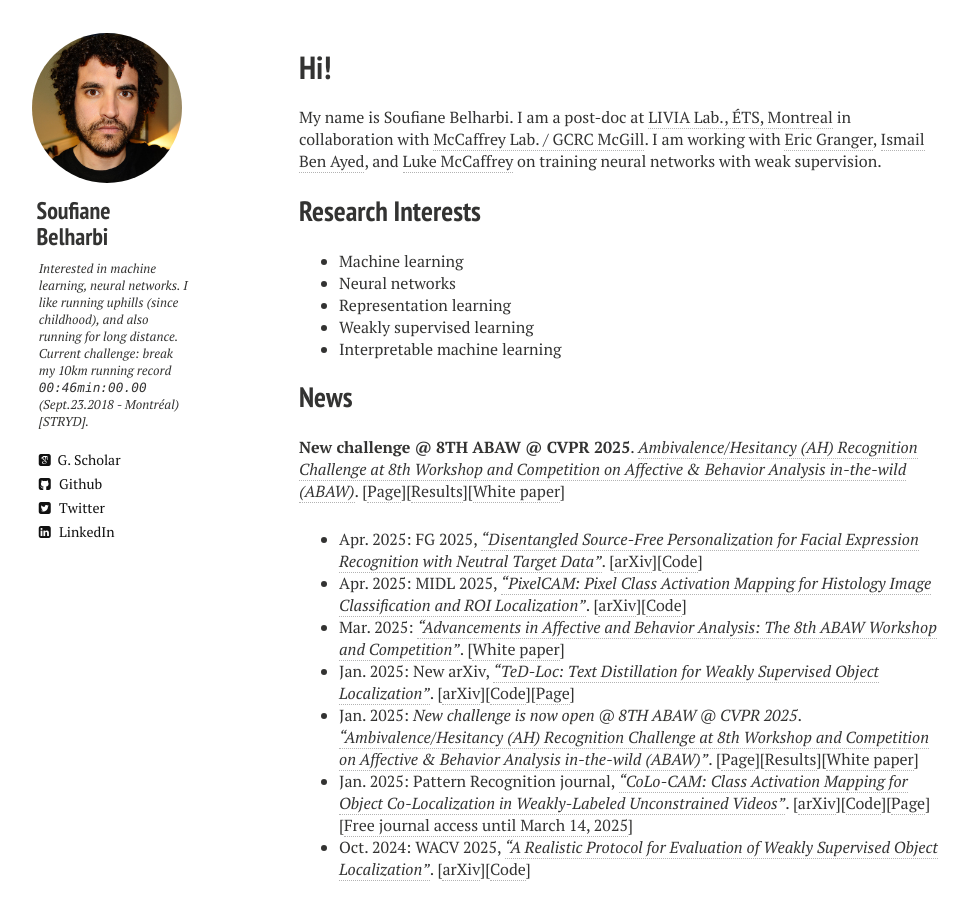
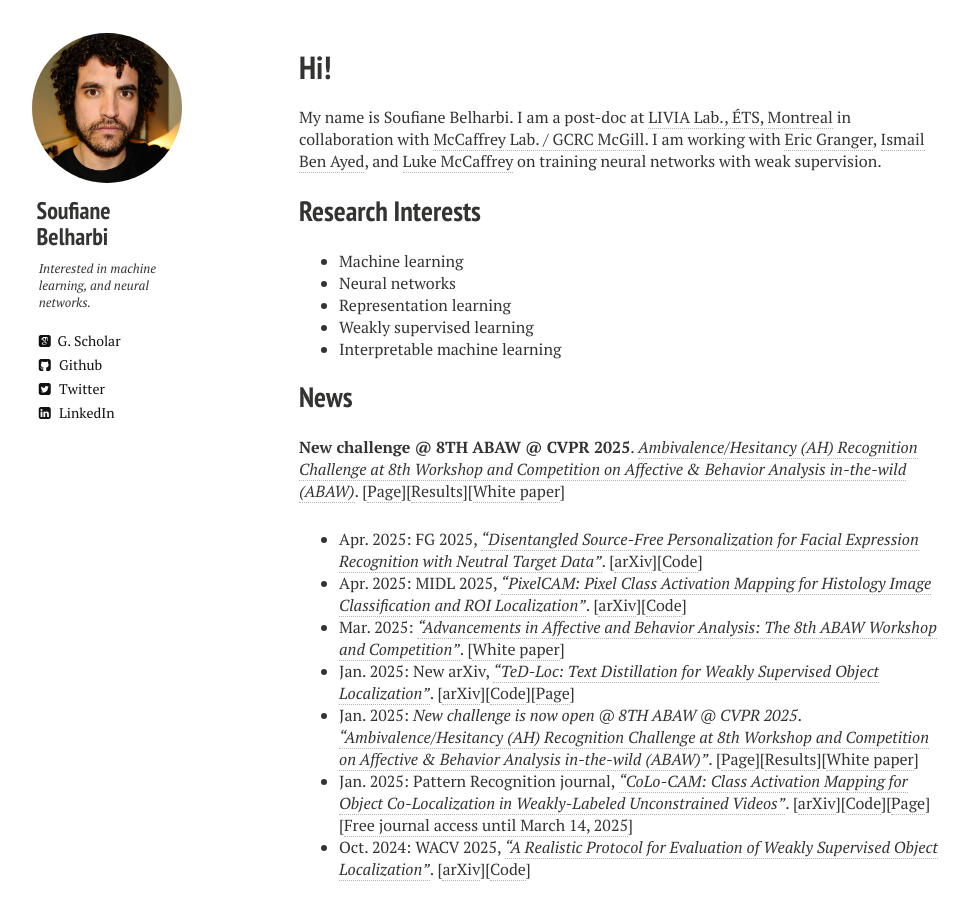
Before and after one commit to sbelharbi/sbelharbi.github.io, a Jekyll site: the page built from index.md, in a window 1280 px wide and 900 px high, scrolled down 1052 px. Shown: the whole window, without its empty margins (21-990 px from the left). Built offline with Jekyll 4.4.1, drawn with Linux system fonts in a browser that asks for light colours; nearby versions of some CDN libraries.

Commit message:
cleanup.

```diff
--- a/_config.yml
+++ b/_config.yml
@@ -14,7 +14,7 @@ owner:
   name:           Soufiane Belharbi
   avatar:         soufiane.jpeg
   email-img:       mail.png
-  bio:            "Interested in machine learning, neural networks. I like running uphills (since childhood), and also running for long distance. Current challenge: break my 10km running record <tt>00:46min:00.00</tt>  (Sept.23.2018 - Montréal) [STRYD]."
+  bio:            "Interested in machine learning, and neural networks."
   email:          #
   # Social networking links are used in author-bio sidebar. Update and remove as you like.
   google_scholar: br7lo4MAAAAJ&hl=en
```
